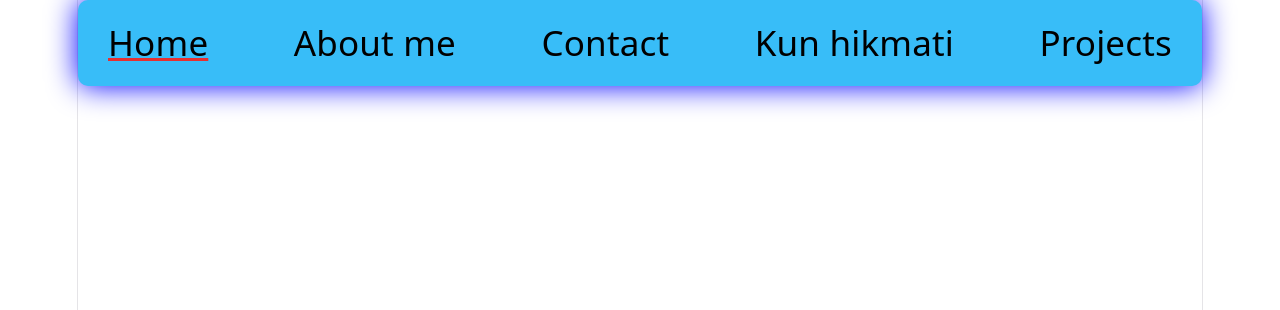
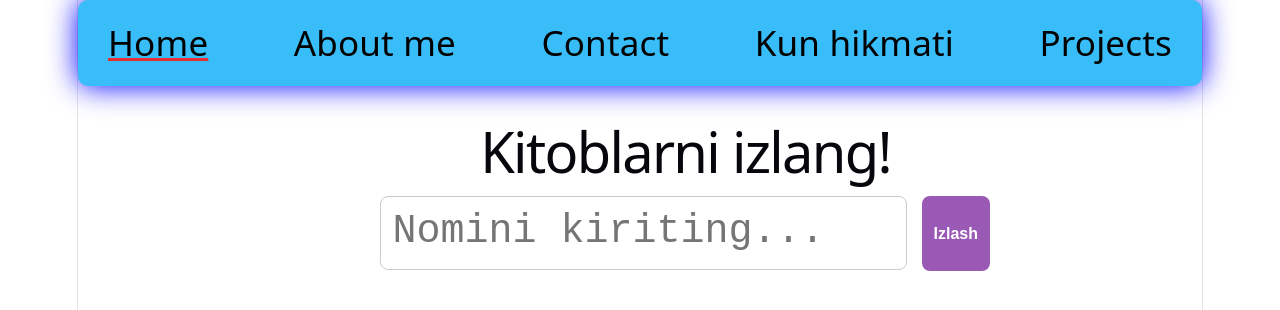
Before and after one commit to Behruz081/Node, a React app in the folder Portfolio/: page /library in a window 1280 px wide. Shown: the top 310 px of the page. Built offline with nearby package versions, Linux system fonts and the light colour scheme; the HTML template or start-up script is replaced by a standard one.

Commit message:
25.05.2026 16:50

```diff
--- a/Portfolio/src/App.jsx
+++ b/Portfolio/src/App.jsx
@@ -4,7 +4,7 @@ import CurrencyConvertor from './convertor';
 import DavlatlarKetmaKet from './Davlatlar';
 import MovieSearch from './MovieSearch';
 import Translater from './Translater';
-import Book from './Book';
+import Library from './Library';
 
 import React, { useState, useEffect } from 'react';
 import {BrowserRouter, Routes, Route, Link} from 'react-router-dom';
@@ -155,7 +155,7 @@ const Projects = () => {
       <button className='projectsbtn'> <Link className='projecttext' to='/davlatlar' style={{textDecorationLine:"none"}}>Davlatlar</Link> </button>
       <button className='projectsbtn'> <Link className='projecttext' to='/movie' style={{textDecorationLine:"none"}}>Filmlar izlash</Link> </button>
       <button className='projectsbtn'> <Link className='projecttext' to='/translater' style={{textDecorationLine:"none"}}>Tarjimon</Link> </button>
-      <button className='projectsbtn'> <Link className='projecttext' to='/book' style={{textDecorationLine:"none"}}>Kitoblarni izlash</Link> </button>
+      <button className='projectsbtn'> <Link className='projecttext' to='/library' style={{textDecorationLine:"none"}}>Kitoblarni Izlash</Link> </button>
 
     </div>
   )
@@ -186,7 +186,7 @@ function App() {
           <Route path="/davlatlar" element={<DavlatlarKetmaKet />} />
           <Route path="/movie" element={<MovieSearch />} />
           <Route path="/translater" element={<Translater />} />
-          <Route path="/book" element={<Book />} />
+          <Route path="/library" element={<Library />} />
 
         </Routes>
       </div>
--- a/Portfolio/src/Book.jsx
+++ b/Portfolio/src/Library.jsx
@@ -3,7 +3,7 @@ import './App.css'
 import axios from 'axios'
 
 
-function Book() {
+function Library() {
 
   const [loading, setLoading] = useState(false)
   const [book, setBook] = useState([])
@@ -39,7 +39,7 @@ function Book() {
       <div style={{display:"flex"}}>
 
         <div style={{ marginBottom: '20px', margin:"0 20px 20px auto", display:"inline" }}>
-          <h1 style={{marginLeft:"90px"}}>Kitob nomini kiriting!</h1>
+          <h1 style={{marginLeft:"90px"}}>Kitoblarni izlang!</h1>
           <textarea
             rows="5"
             value={book}
@@ -75,8 +75,8 @@ function Book() {
 
                 <p key={index}>
                     <p style={{color:"yellow", marginLeft:"10px"}}>Kitob nomi: {item.title} </p>
-                    <p style={{color:"white", marginLeft:"10px"}}>Yozuvchisi: {item.author_name}</p>
-                    <p style={{color:"white", marginLeft:"10px"}}>Birinchi marotaba nashr qilingan yili: {item.first_publish_year} </p>
+                    <p style={{color:"white"}}>Yozuvchisi: {item.author_name}</p>
+                    <p style={{color:"white"}}>Birinchi marotaba nashr qilingan yili: {item.first_publish_year} </p>
                 </p>
 
                 {/* <img src={`https://covers.openlibrary.org/b/id/${item.cover_i}-M.jpg`} */}
@@ -88,4 +88,4 @@ function Book() {
     </div>
   )}
 
-export default Book
+export default Library
```
